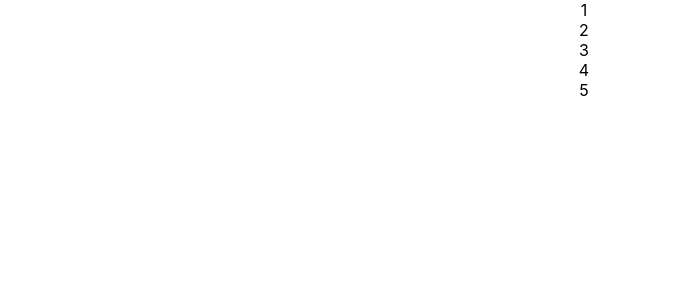
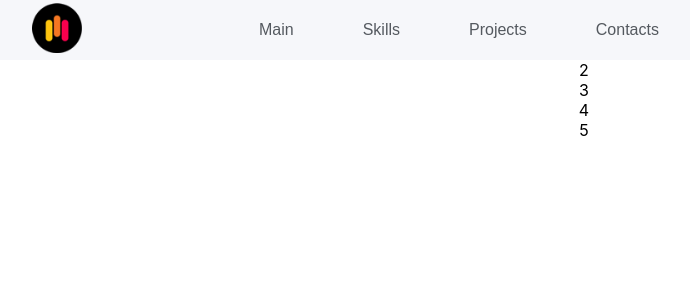
Before and after one commit to Trivium-bit/psychologist, a React (Create React App) app: page / in a window 1280 px wide. Shown: the top 300 px of the page, without its empty margins (56-746 px from the left). Built offline with nearby package versions, Linux system fonts and the light colour scheme.

Commit message:
header: Logo, Nav, SocNetworks

```diff
--- a/package.json
+++ b/package.json
@@ -9,6 +9,8 @@
     "react": "^18.2.0",
     "react-dom": "^18.2.0",
     "react-scripts": "5.0.1",
+    "react-scroll": "^1.8.9",
+    "sass": "^1.57.1",
     "web-vitals": "^2.1.0"
   },
   "scripts": {
@@ -34,5 +36,8 @@
       "last 1 firefox version",
       "last 1 safari version"
     ]
+  },
+  "devDependencies": {
+    "@iconify/react": "^4.0.1"
   }
 }
--- a/src/Header/Header.jsx
+++ b/src/Header/Header.jsx
@@ -1,7 +1,15 @@
+import style from './Header.module.scss';
+import Logo from './Logo/Logo';
+import Nav from './Nav/Nav';
+import MySocialNetworks from './MySocialNetworks/MySocialNetworks';
+
+
 function Header() {
     return (
-        <div>
-            1
+        <div className={style.headerBlock}>
+          <Logo />
+          <Nav />
+          <MySocialNetworks />
         </div>
     );
 }
--- a/src/Header/Header.module.scss
+++ b/src/Header/Header.module.scss
@@ -0,0 +1,11 @@
+@import '../common/styles/sass/variables.scss';
+
+.headerBlock {
+    max-width: 100%;
+    height: 60px;
+    display: flex;
+    flex-direction: row;
+    justify-content:space-around;
+    align-items: center;
+    background-color: $backgroundMainColor;
+}
--- /dev/null
+++ b/src/Header/Logo/Logo.jsx
@@ -0,0 +1,13 @@
+import React from 'react';
+import style from './Logo.module.scss';
+import logo from '../../common/assets/icons/logo.png';
+
+function Logo() {
+  return (
+    <div>
+      <img className={style.logo} src={logo} alt="logo" />
+    </div>
+  );
+}
+
+export default Logo;
--- /dev/null
+++ b/src/Header/Logo/Logo.module.scss
@@ -0,0 +1,4 @@
+.logo {
+    height: 50px;
+    width: 50px;
+}
--- /dev/null
+++ b/src/Header/MySocialNetworks/MySocialNetworks.jsx
@@ -0,0 +1,15 @@
+import React from 'react';
+import style from './MySocialNetworks.module.scss'
+import {Icon} from '@iconify/react';
+
+function MySocialNetworks() {
+  return (
+    <div className={style.social}>
+    <li><a href=" "><Icon icon="akar-icons:telegram-fill" className={style.icon} width="24" height="24" /></a> </li>
+    <li><a href=" "><Icon icon="akar-icons:instagram-fill" className={style.icon} width="24" height="24" /></a> </li>
+    <li><a href="https://www.codewars.com/users/Trivium"><Icon icon="cib:codewars" className={style.icon} width="24" height="24" /></a> </li>
+    </div>
+  );
+}
+
+export default MySocialNetworks;
--- /dev/null
+++ b/src/Header/MySocialNetworks/MySocialNetworks.module.scss
@@ -0,0 +1,21 @@
+@import '../../common/styles/sass/variables.scss';
+
+.social {
+    width: 300px;
+    display: flex;
+    justify-content: space-between;
+    align-items: center;
+    list-style: none;
+    .icon {
+        color: $titleColor;
+        &:hover {
+            transform: scale(1.05);
+            transition: 0.1s;
+            color: $primeryColor;
+        }
+    }
+    @media screen and (max-width: 420px) {
+        display: none;
+    }
+
+}
--- /dev/null
+++ b/src/Header/Nav/Nav.jsx
@@ -0,0 +1,64 @@
+import React from 'react';
+import style from './Nav.module.scss';
+import { Link } from 'react-scroll';
+
+function Nav() {
+  return (
+    <div className={style.nav}>
+      <Link
+        activeClass={style.active}
+        to="main"
+        spy={true}
+        smooth={true}
+        hashSpy={true}
+        offset={0}
+        duration={500}
+        isDynamic={true}
+        ignoreCancelEvents={false}
+        spyThrottle={500}
+      > Main
+       </Link>
+       <Link
+        activeClass={style.active}
+        to="skills"
+        spy={true}
+        smooth={true}
+        hashSpy={true}
+        offset={-67}
+        duration={500}
+        isDynamic={true}
+        ignoreCancelEvents={false}
+        spyThrottle={500}
+      > Skills
+       </Link>
+      <Link
+        activeClass={style.active}
+        to="projects"
+        spy={true}
+        smooth={true}
+        hashSpy={true}
+        offset={-67}
+        duration={500}
+        isDynamic={true}
+        ignoreCancelEvents={false}
+        spyThrottle={500}
+      > Projects
+       </Link>
+       <Link
+        activeClass={style.active}
+        to="contacts"
+        spy={true}
+        smooth={true}
+        hashSpy={true}
+        offset={0}
+        duration={500}
+        isDynamic={true}
+        ignoreCancelEvents={false}
+        spyThrottle={500}
+      > Contacts
+       </Link>
+    </div>
+  );
+}
+
+export default Nav;
--- /dev/null
+++ b/src/Header/Nav/Nav.module.scss
@@ -0,0 +1,38 @@
+@import '../../common/styles/sass/variables.scss';
+@import '../../common/styles/sass/mixins.scss';
+
+.nav {
+    width: 400px;
+    display: flex;
+    justify-content: space-between;
+    align-items: center;
+    list-style: none;
+
+    a {
+        /*      font-family: 'Poppins', sans-serif;
+        color: $titleColor;
+        font-size: 16px;
+        font-weight: 500;
+        line-height: 1.71429;
+         */
+        @include text (16px, 1.71429, 500, sans-serif, $titleColor);
+        text-decoration: none;
+        padding: 20px 0;
+        text-align: left;
+
+        &:hover {
+            text-decoration: none;
+            color: $primeryColor;
+            cursor: pointer;
+        }
+    }
+
+    .active {
+        color: $primeryColor;
+    }
+
+    @media screen and (max-width: 420px) {
+        display: none;
+    }
+
+}
--- /dev/null
+++ b/src/common/styles/sass/mixins.scss
@@ -0,0 +1,7 @@
+@mixin text($fontSize, $lineHeight, $fontWeight, $fontFamily, $color ) {
+    font-size: $fontSize;
+    line-height: $lineHeight;
+    font-weight: $fontWeight;
+    font-family: $fontFamily;
+    color: $color;
+}
--- /dev/null
+++ b/src/common/styles/sass/variables.scss
@@ -0,0 +1,3 @@
+$backgroundMainColor: #F6F7FA;
+$titleColor: #54595F;
+$primeryColor: #6EC1E4;
```
Also changed, not shown: src/common/assets/icons/logo.png (added), 1 other file (tests, documents, lock files or other folders).
